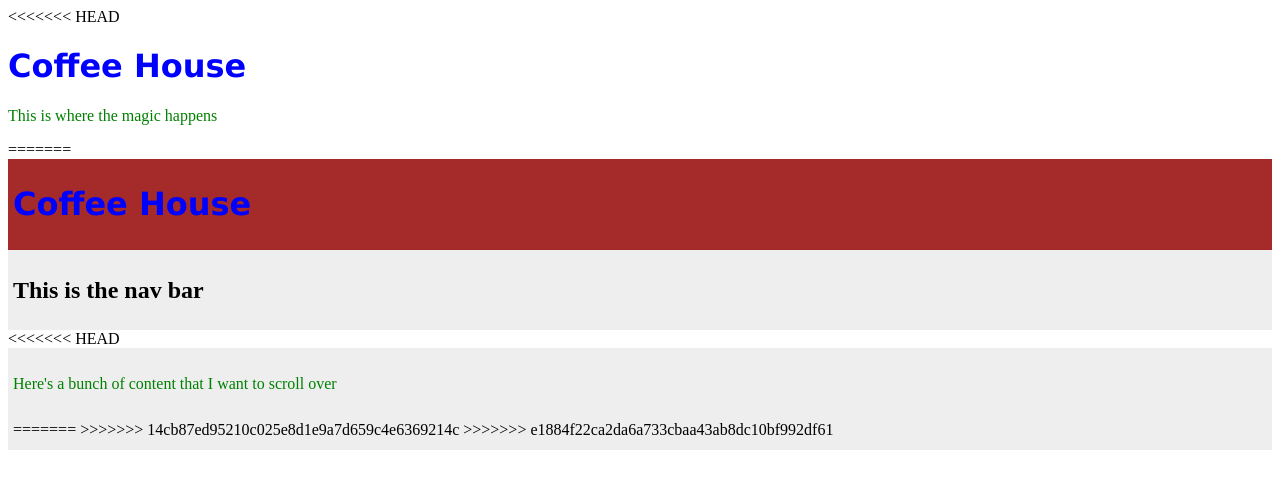
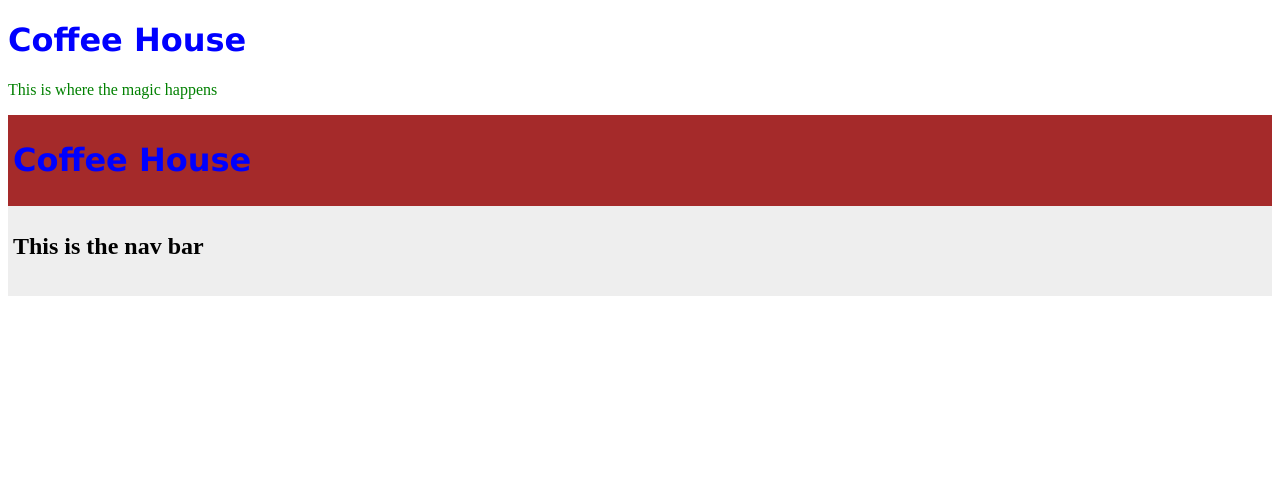
Before and after one commit to keyman9/team2project, a Flask app: page / in a window 1280 px wide. Shown: the top 489 px of the page. Run offline with Flask 2, Linux system fonts and the light colour scheme; some libraries are stand-ins or nearby versions.

Commit message:
Fix old merge conflict

```diff
--- a/templates/index.html
+++ b/templates/index.html
@@ -5,10 +5,8 @@
     <link rel="stylesheet" href="static/css/styles.css">
 </head>
 <body>
-<<<<<<< HEAD
     <h1>Coffee House</h1>
     <p>This is where the magic happens</p>
-=======
 
     <!-- Collapsing Header -->
     <div id="header">
@@ -20,30 +18,8 @@
         <h2>This is the nav bar</h2>
     </div>
 
-<<<<<<< HEAD
     <div id="content">
-        <p>
-            Here's a bunch of content that I want to scroll over
-
-
-
-
-
-
-
-
-
-
-
-
-
-
-
-        </p>
     <div>
 
-=======
->>>>>>> 14cb87ed95210c025e8d1e9a7d659c4e6369214c
->>>>>>> e1884f22ca2da6a733cbaa43ab8dc10bf992df61
 </body>
 </html>
```
